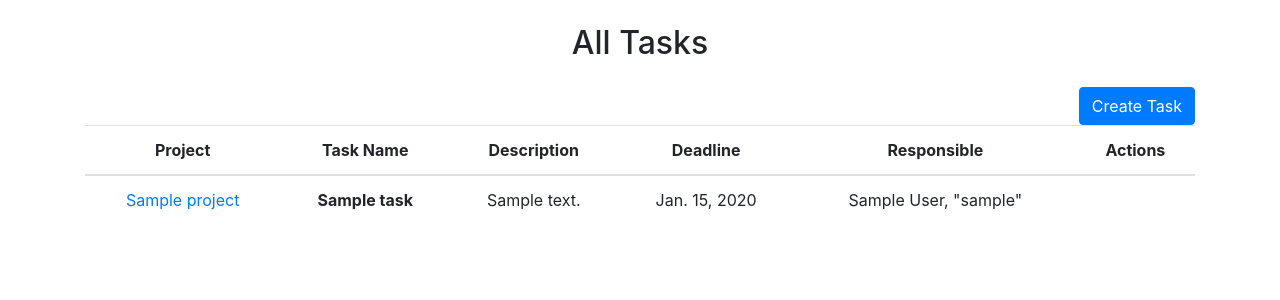
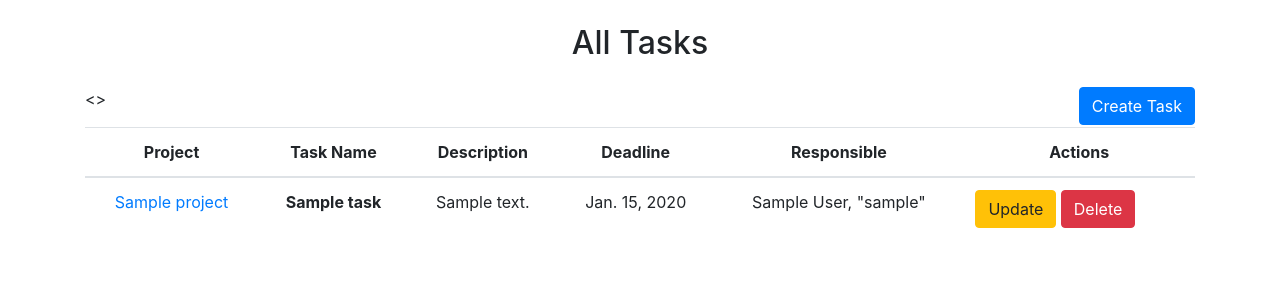
Before and after one commit to shaiduchyk/ItTaskManager, a Django app: page /all-tasks/ in a window 1280 px wide. Shown: the part 108-408 px from the top of the page. Run offline with Django 5.2, Linux system fonts and the light colour scheme; a user stored in the database is signed in; tables that the repository leaves empty hold one stand-in row (values such as "Sample post"); some libraries are stand-ins or nearby versions.

Commit message:
refactor: added buttons for Project Manager and task's assignees.

```diff
--- a/templates/core/all_tasks.html
+++ b/templates/core/all_tasks.html
@@ -16,7 +16,7 @@
     </thead>
     <tbody>
       {% for task in task_list %}
-        <tr>
+        <>
           <td class="text-center">
             <a href="{% url 'core:project-detail' pk=task.project.id %}">{{ task.project.project_name }}</a>
           </td>
@@ -29,8 +29,12 @@
               {% if not forloop.last %},{% endif %}
             {% endfor %}
           </td>
-          <td>
-          </td>
+          {% if user.position.name == "Project Manager" or user in task.assignees.all %}
+              <td>
+                <a href="{% url 'core:task-update' pk=task.id %}" class="btn btn-warning">Update</a>
+                <a href="{% url 'core:task-delete' pk=task.id %}" class="btn btn-danger">Delete</a>
+              </td>
+          {% endif %}
         </tr>
       {% endfor %}
     </tbody>
```
Also changed, not shown: core/forms.py (+7 -6 lines), templates/core/create_project.html (line endings or trailing spaces), templates/core/create_task.html (line endings or trailing spaces).
